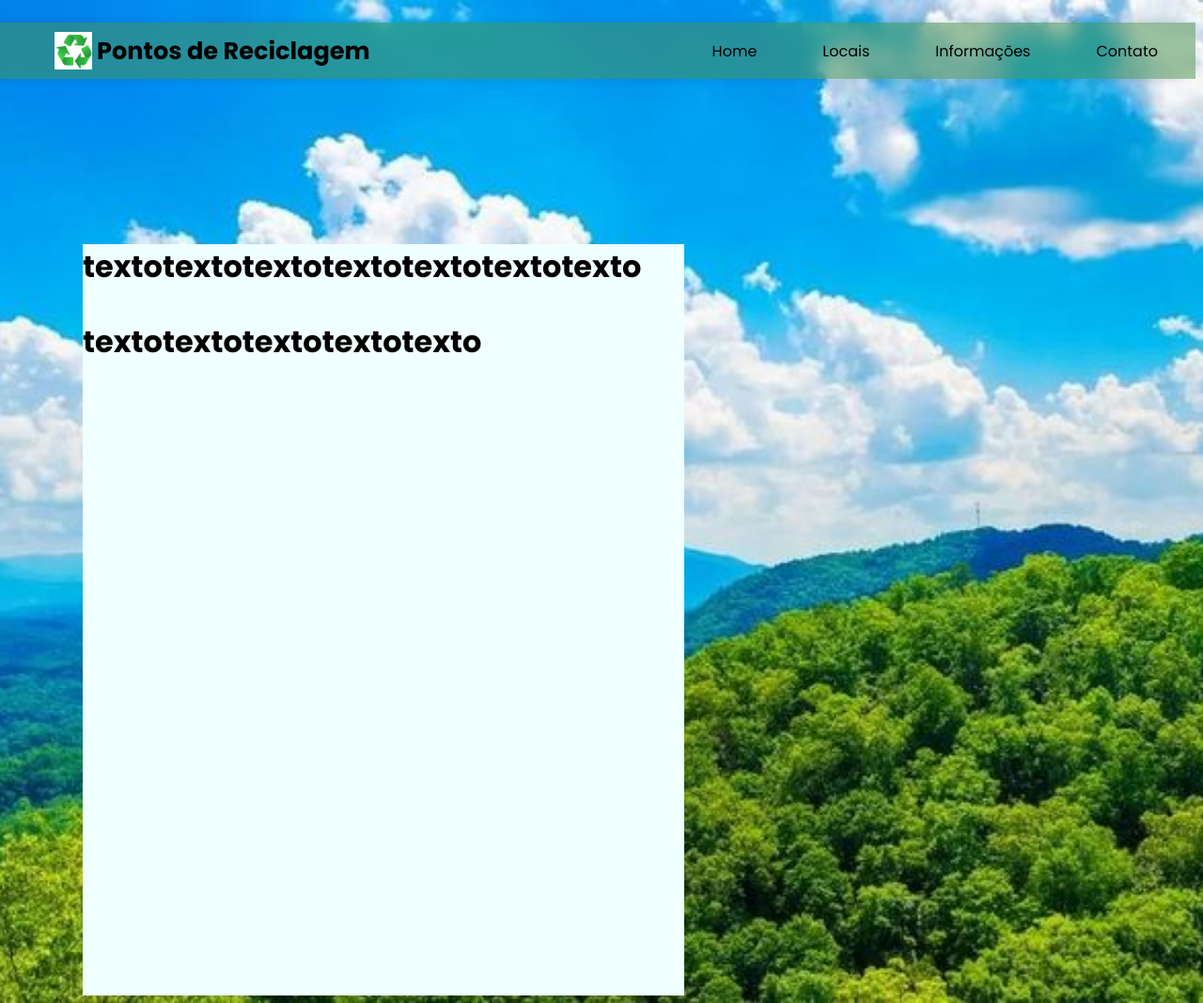
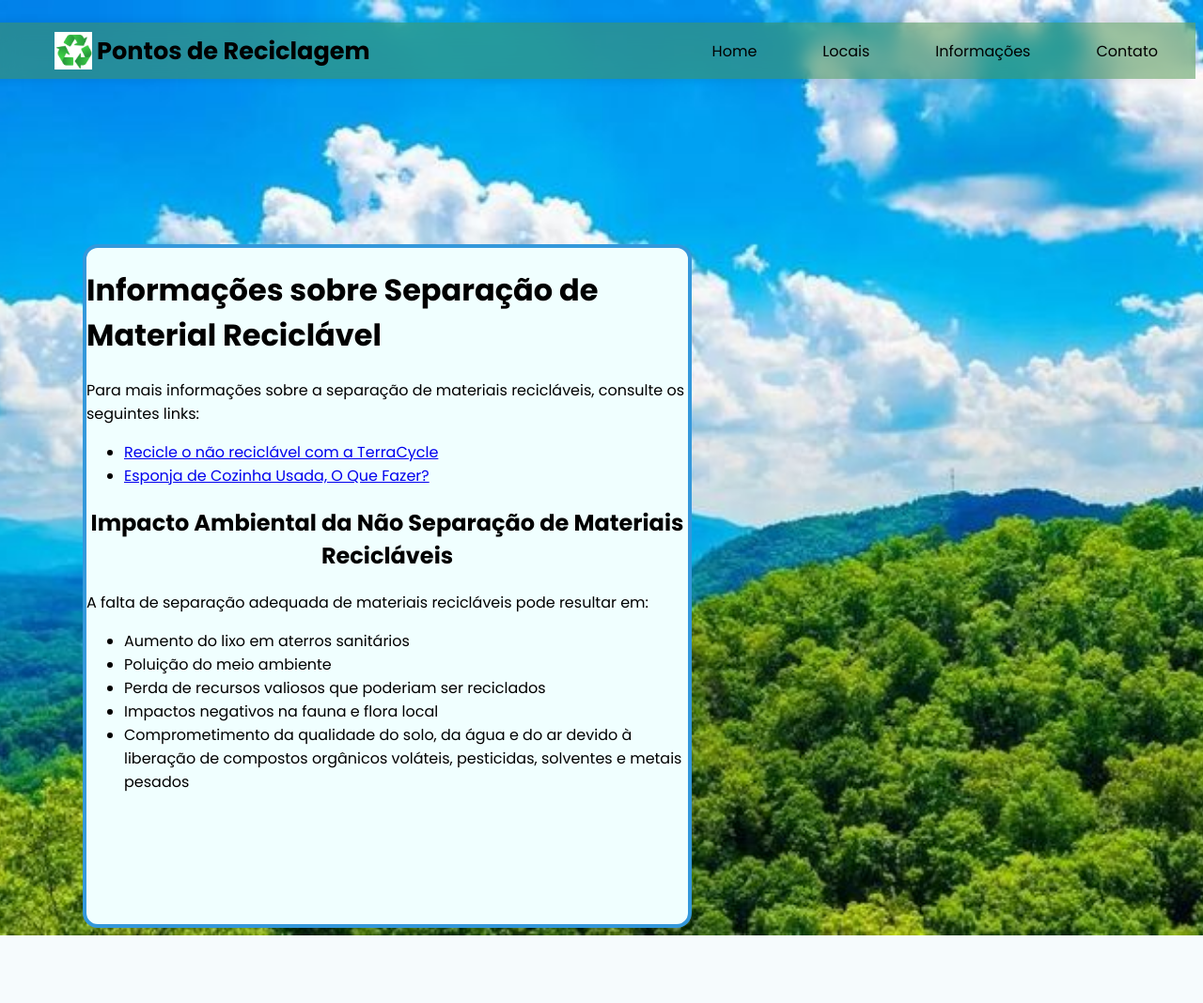
Before and after one commit to WolfgangVM/Projeto_Integrador, a Django app: page /info/ in a window 1280 px wide. Shown: the whole page at 94% size. After the commit the page ends 996 px from the top, so only its background shows below. Run offline with Django 5.2, Linux system fonts and the light colour scheme.

Commit message:
Texto inf

```diff
--- a/Server_Django/home/static/css/style.css
+++ b/Server_Django/home/static/css/style.css
@@ -210,7 +210,7 @@
 /* pagina info*/
 
 .textoInf{
-    height: 100vh;
+    height: 90vh;
     width: 80vh;
     margin-top: 20vh;
     background-color: azure;
@@ -218,4 +218,8 @@
     background-position-x: 100;
     margin-left: 10vh;
     margin-right: 10vh;
+    border-width: 0.5vh;
+    border-color: #3498db;
+    border-style: solid;
+    border-radius: 2vh;
 }
--- a/Server_Django/home/templates/info.html
+++ b/Server_Django/home/templates/info.html
@@ -44,7 +44,23 @@
     </nav>
   <main>
     <div class="textoInf">
-        <h1>textotextotextotextotextotextotexto <p>textotextotextotextotexto</p></h1>
+        <!--<h1>textotextotextotextotextotextotexto <p>textotextotextotextotexto</p></h1> -->
+        <h1>Informações sobre Separação de Material Reciclável</h1>
+        <p>Para mais informações sobre a separação de materiais recicláveis, consulte os seguintes links:</p>
+        <ul>
+            <li><a href="https://www.terracycle.com/pt-BR/#@-14.235004:-51.92528zoom:4" target="_blank">Recicle o não reciclável com a TerraCycle</a></li>
+            <li><a href="https://www.facebook.com/share/v/Ps9Qb5PcKVDHZ6ak/" target="_blank">Esponja de Cozinha Usada, O Que Fazer?</a></li>
+
+        </ul>
+        <h2>Impacto Ambiental da Não Separação de Materiais Recicláveis</h2>
+        <p>A falta de separação adequada de materiais recicláveis pode resultar em:</p>
+        <ul>
+            <li>Aumento do lixo em aterros sanitários</li>
+            <li>Poluição do meio ambiente</li>
+            <li>Perda de recursos valiosos que poderiam ser reciclados</li>
+            <li>Impactos negativos na fauna e flora local</li>
+            <li>Comprometimento da qualidade do solo, da água e do ar devido à liberação de compostos orgânicos voláteis, pesticidas, solventes e metais pesados</li>
+        </ul>
     </div>
   </main>
 
```
